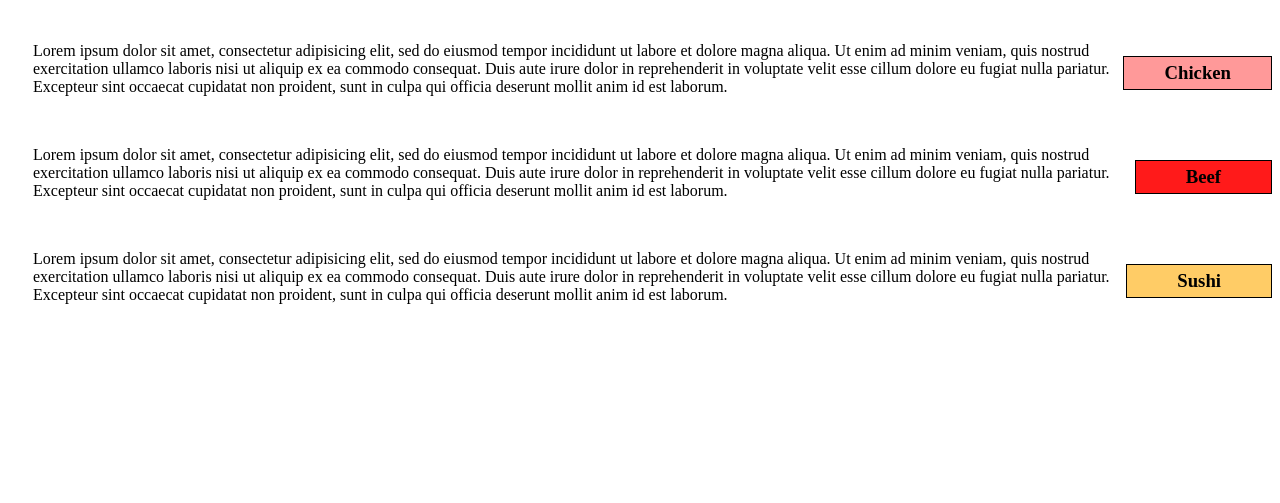
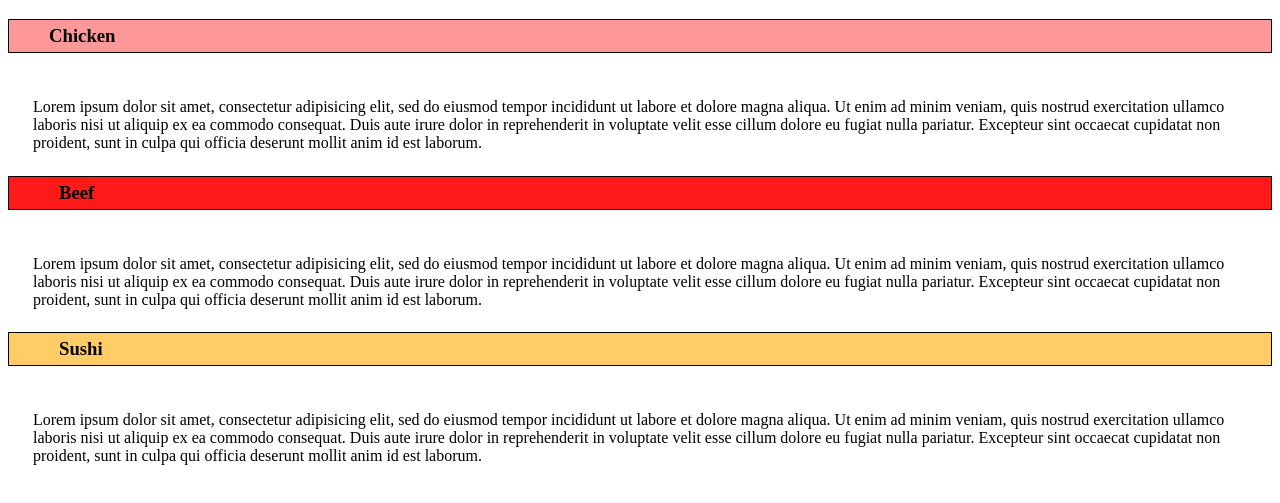
Before and after one commit to Gculb/Intro-to-HTML-CSS-JAVASCRIPT, a plain HTML site: page index.html in a window 1280 px wide. Shown: the part 61-564 px from the top of the page. Drawn offline with Linux system fonts and the light colour scheme.

Commit message:
updated text positions

```diff
--- a/style.css
+++ b/style.css
@@ -23,30 +23,25 @@
 
   #chicken_text {
 	  background-color: #ff9999;
-	  float: right;
 	  border: 1px solid black;
 	  padding: 5px 40px 5px 40px;
-	  position: top-right;
 
 
   }
 
   #beef_text {
 	  background-color: #ff1a1a;
-	  float: right;
 	  border: 1px solid black;
 	  padding: 5px 50px 5px 50px;
-	  position: top-right;
 
 
   }
 
   #sushi_text {
 	  background-color: #ffcc66;
-	  float: right;
 	  border: 1px solid black;
 	  padding: 5px 50px 5px 50px;
-	  position: top-right;
+
 
 
   }
@@ -59,8 +54,3 @@
 	margin-right: 20px;
 	margin-bottom: 5px;
   }
-
-  /* Simple Responsive Framework. */
-  .row {
-	width: 100%;
-  }
```
